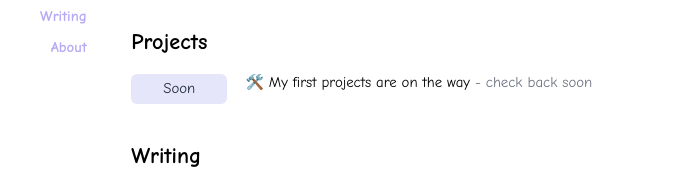
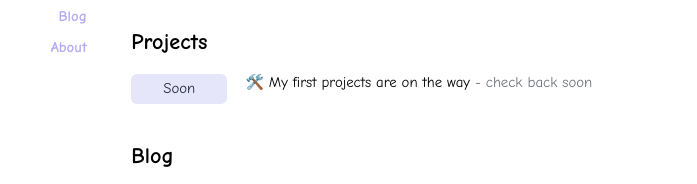
Before and after one commit to Fariscript/portfolio, a plain HTML site: page index.html in a window 1280 px wide. Shown: the part 213-397 px from the top of the page, 368-1065 px from the left. Drawn offline with Linux system fonts and the light colour scheme.

Commit message:
Rename Writing section to Blog

```diff
--- a/index.html
+++ b/index.html
@@ -20,7 +20,7 @@
     <nav aria-label="Main">
       <ul>
         <li><a class="rainbow" href="#projects">Projects</a></li>
-        <li><a class="rainbow" href="#writing">Writing</a></li>
+        <li><a class="rainbow" href="#blog">Blog</a></li>
         <li><a class="rainbow" href="#about">About</a></li>
       </ul>
     </nav>
@@ -46,8 +46,8 @@
       </div>
     </div>
 
-    <!-- ============ WRITING ============ -->
-    <h2 id="writing">Writing</h2>
+    <!-- ============ BLOG ============ -->
+    <h2 id="blog">Blog</h2>
     <!-- Newest first. To add a post: copy posts/welcome.html and add a pair here. -->
     <div class="rows">
       <div class="portal">Post 1</div>
```
Also changed, not shown: posts/welcome.html (+2 -2 lines), 1 other file.
